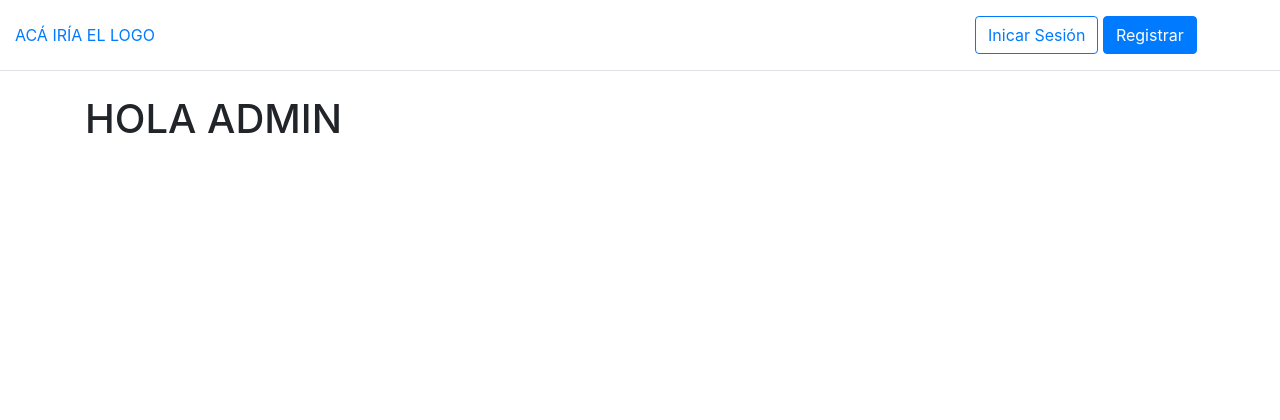
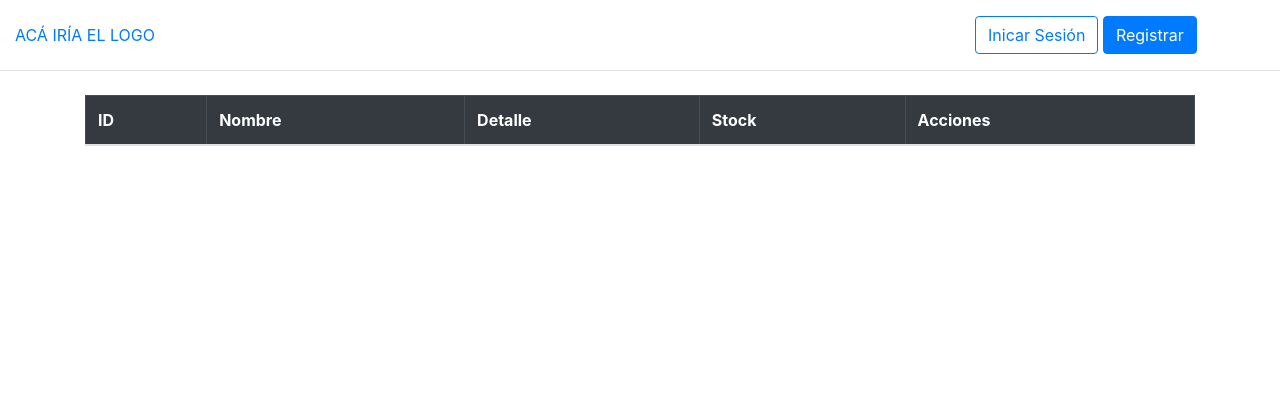
Before and after one commit to FedeU18/TPF-PWD, a PHP site: template Vista/productos/prodAdmin.php in a window 1280 px wide. Shown: the top 420 px of the page. Run offline with PHP 8.4, Linux system fonts and the light colour scheme; the template is opened without the code that fills it: most values are stand-ins (such as "Sample title", 1, 10 or a date in 2020); lists and menus that the app fills with data are empty.

Commit message:
vista de productos para admin y cliente

```diff
--- a/Vista/productos/prodAdmin.php
+++ b/Vista/productos/prodAdmin.php
@@ -1 +1,39 @@
-<h1>HOLA ADMIN</h1>
+<?php
+$objProductos = new ABMProducto();
+$productos = $objProductos->buscar(null);
+
+?>
+<div class="table-responsive">
+  <table class="table table-striped table-bordered">
+    <thead class="table-dark">
+      <tr>
+        <th>ID</th>
+        <th>Nombre</th>
+        <th>Detalle</th>
+        <th>Stock</th>
+        <th>Acciones</th>
+      </tr>
+    </thead>
+    <tbody>
+      <?php if (!empty($productos)) { ?>
+        <?php foreach ($productos as $producto) { ?>
+          <tr>
+            <td><?php echo htmlspecialchars($producto->getidproducto()); ?></td>
+            <td><?php echo htmlspecialchars($producto->getpronombre()); ?></td>
+            <td><?php echo htmlspecialchars($producto->getprodetalle()); ?></td>
+            <td><?php echo htmlspecialchars($producto->getprocantstock()); ?></td>
+            <td>
+              <a href="detalleProducto.php?id=<?php echo $producto->getidproducto(); ?>" class="btn btn-info btn-sm">Ver</a>
+              <a href="editarProducto.php?id=<?php echo $producto->getidproducto(); ?>" class="btn btn-warning btn-sm">Editar</a>
+              <a href="eliminarProducto.php?id=<?php echo $producto->getidproducto(); ?>" class="btn btn-danger btn-sm" onclick="return confirm('¿Está seguro de eliminar este producto?');">Eliminar</a>
+            </td>
+          </tr>
+        <?php } ?>
+      <?php } else { ?>
+        <tr>
+          <td colspan="5" class="text-center">No se encontraron productos.</td>
+        </tr>
+      <?php } ?>
+    </tbody>
+  </table>
+</div>
```
Also changed, not shown: Vista/productos/prodCliente.php (+21 -1 lines).
